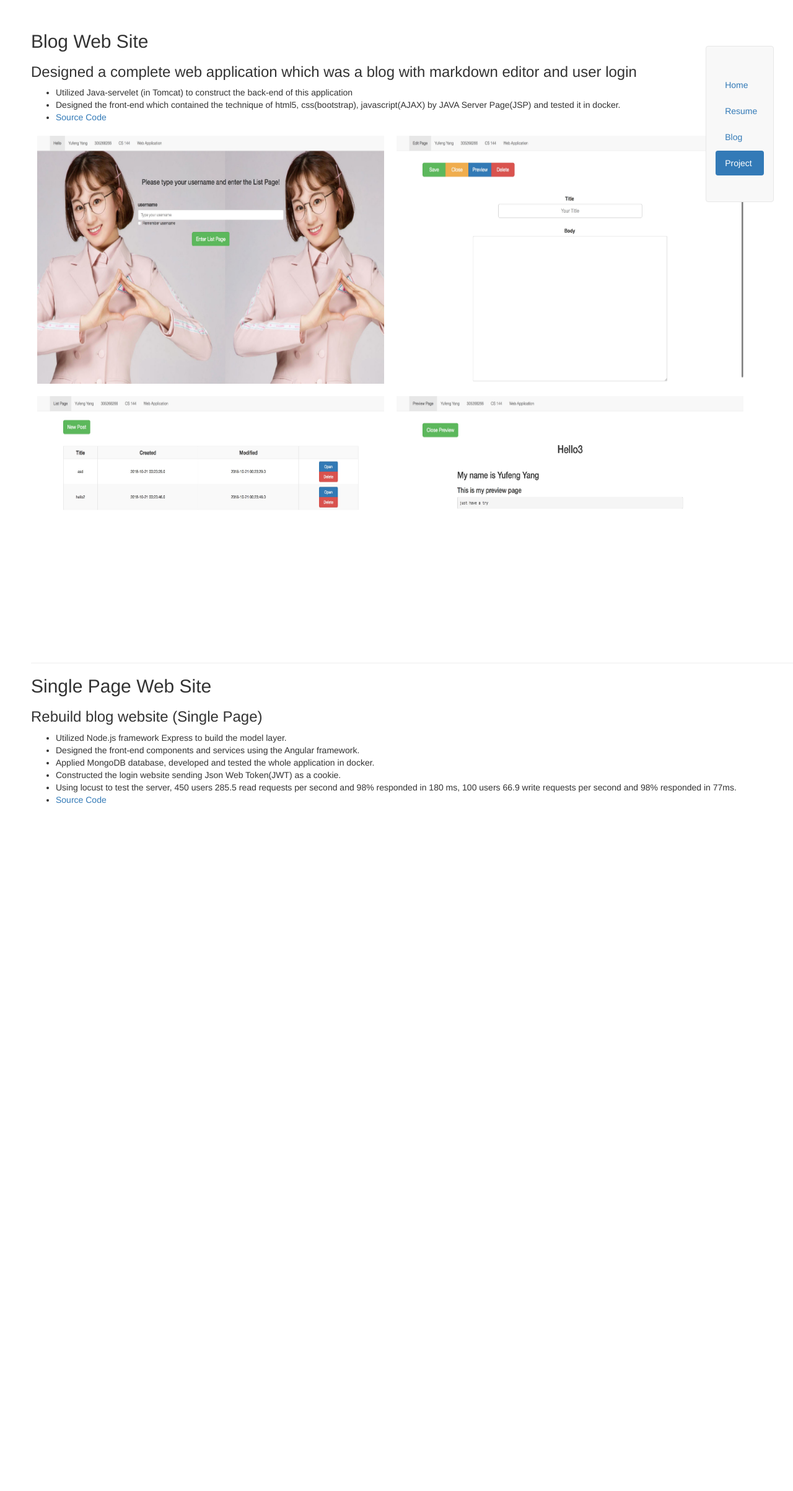
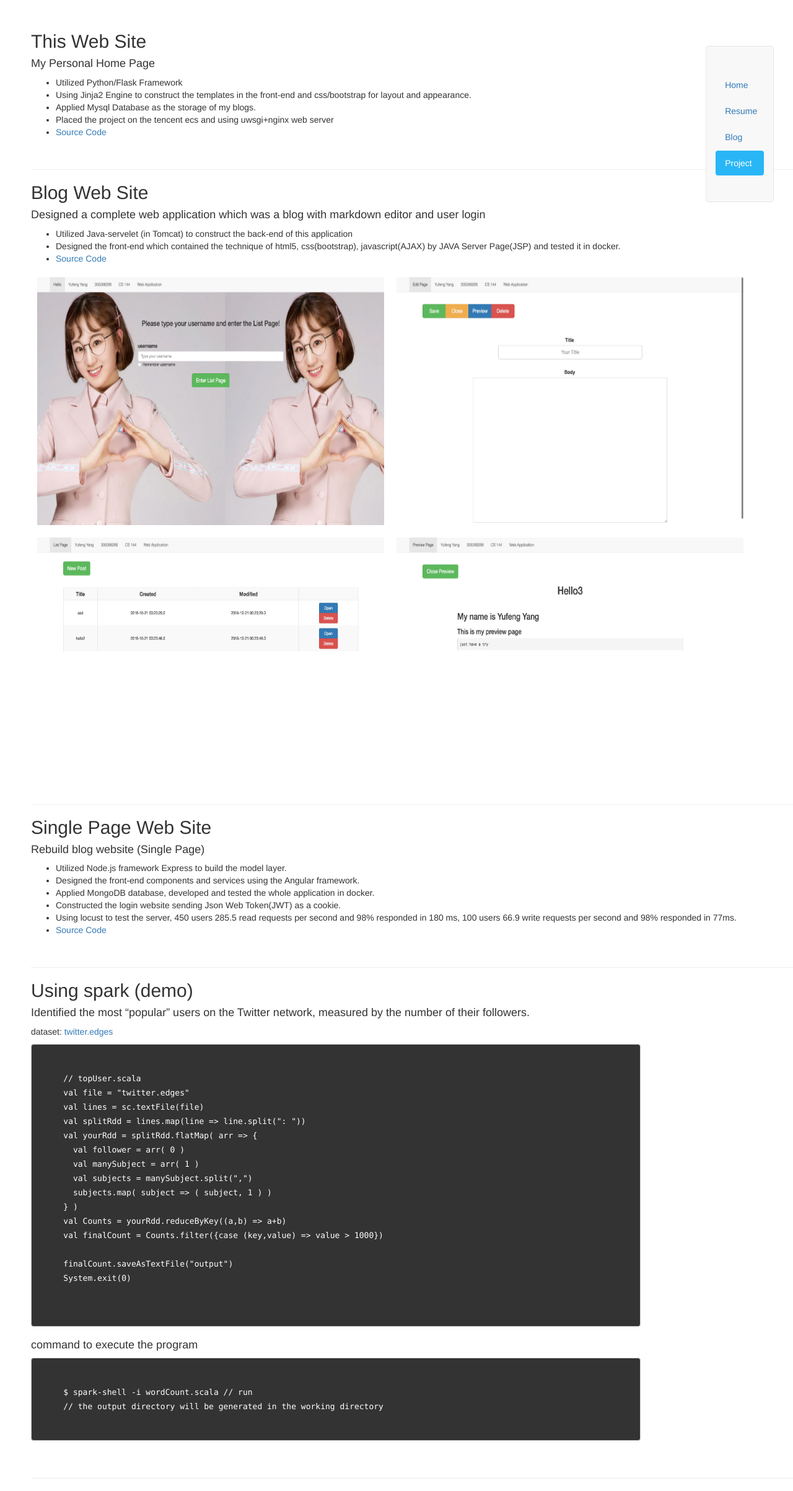
Before and after one commit to yfyang16/myweb, a Flask app: page /code in a window 1280 px wide. Shown: the whole page at 62% size. Before the commit the page ends 1296 px from the top, so only its background shows below. Run offline with Flask 2, Linux system fonts and the light colour scheme; some libraries are stand-ins or nearby versions.

Commit message:
spark code

```diff
--- a/app/static/css/index.css
+++ b/app/static/css/index.css
@@ -14,7 +14,12 @@ html{font-size:10px}
     position:fixed;
     top: 3%;
     left: 89%;
+    color: #29B6F6;
 
+}
+
+.nav-pills>li.active>a, .nav-pills>li.active>a:focus, .nav-pills>li.active>a:hover {
+    background-color: #29B6F6;
 }
 
 .container {
@@ -24,7 +29,7 @@ html{font-size:10px}
   position: fixed;
   z-index: 1;
   top: 6%;
-  left: 6%;
+  left: 5%;
   background-color: #29B6F6;
   overflow-x: hidden;
 }
@@ -40,11 +45,11 @@ html{font-size:10px}
 .rightbar {
   border-radius: 0.8rem;
   height: 96%;
-  width: 50%;
+  width: 52%;
   position: fixed;
   z-index: 1;
   top: 6%;
-  left: 36%;
+  left: 35%;
   background-color: white;
   overflow-x: hidden;
 }
@@ -63,9 +68,9 @@ html{font-size:10px}
 
 .someRight dt{
     color: #FFFFFF;
-
     white-space:nowrap;
 }
+
 .Right dt{
     color: #29B6F6;
     font-size: 2.5rem;
@@ -76,14 +81,12 @@ html{font-size:10px}
     color: #FFFFFF;
     white-space:nowrap;
     text-align: left;
-
 }
 
 .Right dd{
     color: black;
     white-space:nowrap;
     text-align: left;
-
 }
 
 .title h1{
@@ -98,7 +101,6 @@ html{font-size:10px}
     font-size: 1.5rem;
 
 }
-
 
 .note p{
     padding-top: 1.5rem;
--- a/app/static/css/pj.css
+++ b/app/static/css/pj.css
@@ -13,3 +13,17 @@ br {
     margin-top:5rem;
     margin-left:5rem;
 }
+
+
+
+code {
+   font: 17px Monaco;
+   line-height:23px;
+}
+pre {
+   width: 80%;
+   background: #333;
+   color: white;
+   padding: 20px;
+   margin: 0 0 20px 0; /* Probably the same as paragraphs */
+}
--- a/app/templates/cv.html
+++ b/app/templates/cv.html
@@ -20,7 +20,7 @@
     {% endblock %}
 {% block content %}
     <div>
-        <center><embed src="/static/cv.pdf" width="80%" height="1200"></center>
+        <center><embed src="/static/cv.pdf" width="75%" height="1200px"></center>
     </div>
 {% endblock %}
 {% block scripts %}
--- a/app/templates/pj.html
+++ b/app/templates/pj.html
@@ -20,10 +20,24 @@
 {% endblock %}
 {% block content %}
 <div class="pjlist">
+    <div class="myweb">
+        <h2>This Web Site</h2>
+        <h4> My Personal Home Page </h4>
+        <ul>
+            <li> Utilized Python/Flask Framework </li>
+            <li> Using Jinja2 Engine to construct the templates in the front-end and css/bootstrap for layout and appearance. </li>
+            <li> Applied Mysql Database as the storage of my blogs.</li>
+            <li> Placed the project on the tencent ecs and using uwsgi+nginx web server</li>
+            <li><a href="https://www.github.com/yyf710670079/myweb">Source Code</a></li>
+        </ul>
+    </div>
+
+    <br>
+    <hr/>
 
     <div class="web">
         <h2>Blog Web Site</h2>
-        <h3> Designed a complete web application which was a blog with markdown editor and user login </h3>
+        <h4> Designed a complete web application which was a blog with markdown editor and user login </h4>
         <ul>
             <li> Utilized Java-servelet (in Tomcat) to construct the back-end of this application </li>
             <li> Designed the front-end which contained the technique of html5, css(bootstrap), javascript(AJAX) by JAVA Server
@@ -42,7 +56,7 @@ Page(JSP) and tested it in docker. </li>
 
     <div class="spweb">
         <h2>Single Page Web Site</h2>
-        <h3> Rebuild blog website (Single Page)</h3>
+        <h4> Rebuild blog website (Single Page)</h4>
 
         <ul>
             <li>Utilized Node.js framework Express to build the model layer.</li>
@@ -57,6 +71,42 @@ Page(JSP) and tested it in docker. </li>
 
     </div>
 
+    <br>
+    <hr/>
+
+    <div class="simplespark">
+        <h2>Using spark (demo)</h2>
+        <h4> Identified the most “popular” users on the Twitter network, measured by the number of their followers.</h4>
+        <p>dataset: <a href="../static/twitter.edges">twitter.edges</a></p>
+        <pre><code content="text/scala" class="sparkcode">
+    // topUser.scala
+    val file = "twitter.edges"
+    val lines = sc.textFile(file)
+    val splitRdd = lines.map(line => line.split(": "))
+    val yourRdd = splitRdd.flatMap( arr => {
+      val follower = arr( 0 )
+      val manySubject = arr( 1 )
+      val subjects = manySubject.split(",")
+      subjects.map( subject => ( subject, 1 ) )
+    } )
+    val Counts = yourRdd.reduceByKey((a,b) => a+b)
+    val finalCount = Counts.filter({case (key,value) => value > 1000})
+
+    finalCount.saveAsTextFile("output")
+    System.exit(0)
+
+        </code></pre>
+        <h4>command to execute the program</h4>
+        <pre><code content="text/shell">
+    $ spark-shell -i wordCount.scala // run
+    // the output directory will be generated in the working directory
+        </code></pre>
+
+    </div>
+
+    <br>
+    <hr/>
+
 
 
 </div>
```
